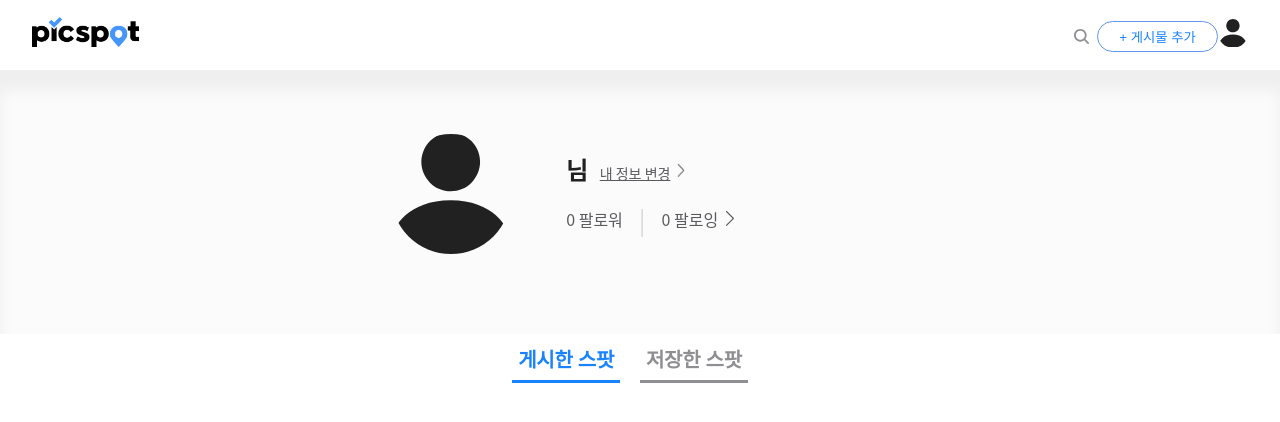
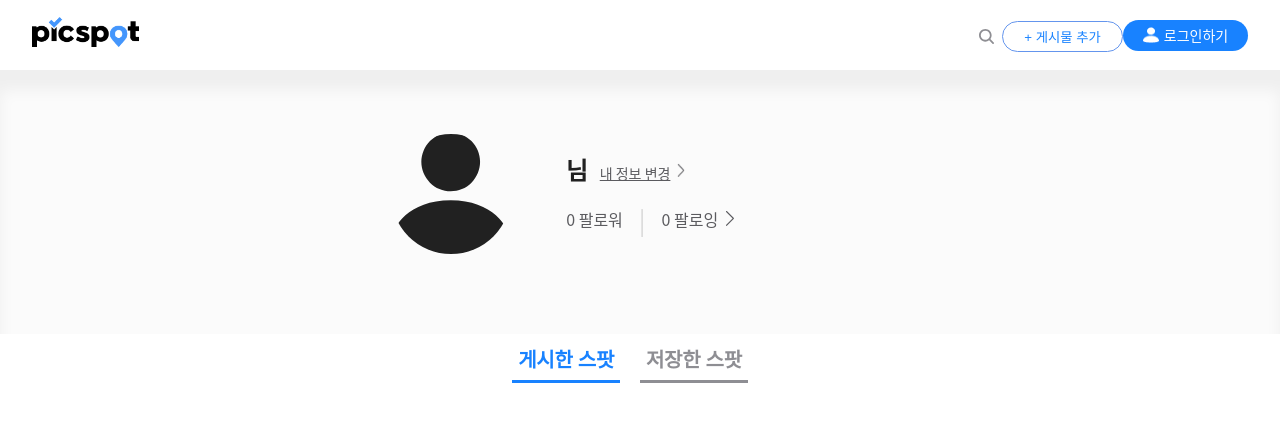
Before and after one commit to kimtanook/picspot, a Next.js app: page /mypage in a window 1280 px wide. Shown: the top 422 px of the page. Built offline with nearby package versions, Linux system fonts and the light colour scheme; no server answers; the database is empty.

Commit message:
Fix login button change the login button on the main page header by @waterfist #261

```diff
--- a/components/Header.tsx
+++ b/components/Header.tsx
@@ -142,7 +142,7 @@ const Header = ({
                     onClickTogglePostModal();
                   }}
                 >
-                  나의 스팟 추가
+                  게시물 추가
                 </PostFormButtonMobile>
               </DropMenu>
             ) : null}
@@ -192,9 +192,9 @@ const Header = ({
             )}
           </div>
         ) : (
-          <div onClick={closeLoginModalButton}>
-            <ProfileImg src="/profileicon.svg" alt="profile" />
-          </div>
+          <BeforeLogin onClick={closeLoginModalButton}>
+            <ProfileImg src="/profileicon-white.png" alt="profile" /> 로그인하기
+          </BeforeLogin>
         )}
       </HeaderRight>
     </HeaderContainer>
@@ -261,12 +261,14 @@ const SearchAndForm = styled.div`
   flex-direction: row-reverse;
   align-items: center;
   margin-top: 3px;
-  margin-left: 53%;
+  margin-left: 59%;
+  /* margin-left: 53%; */
   width: 440px;
   @media ${(props) => props.theme.mobile} {
     display: none;
   }
 `;
+
 const PostFormButton = styled.button`
   border-radius: 20px;
   color: #1882ff;
@@ -358,8 +360,30 @@ const CheckedCount = styled.div`
 `;
 
 const ProfileImg = styled.img`
-  border-radius: 50%;
-  width: 30px;
-  height: 30px;
+  width: 16px;
+  height: 16px;
+  @media ${(props) => props.theme.mobile} {
+    width: 12px;
+    height: 12px;
+  }
+`;
+const BeforeLogin = styled.div`
+  border-radius: 20px;
+  width: 125px;
+  height: 31px;
+  background-color: #1882ff;
+  color: white;
+  font-size: 14px;
+  font-family: 'Noto Sans CJK KR';
+  display: flex;
+  flex-direction: row;
+  justify-content: center;
+  align-items: center;
+  gap: 5px;
   cursor: pointer;
+  @media ${(props) => props.theme.mobile} {
+    width: 100px;
+    height: 26px;
+    size: 12px;
+  }
 `;
```
Also changed, not shown: public/profileicon-white.png (added).
